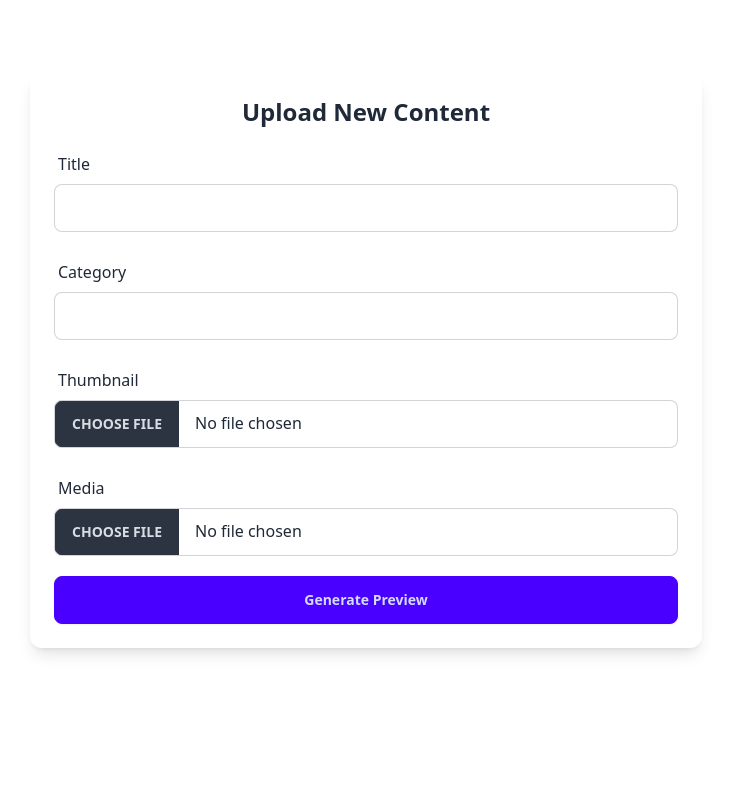
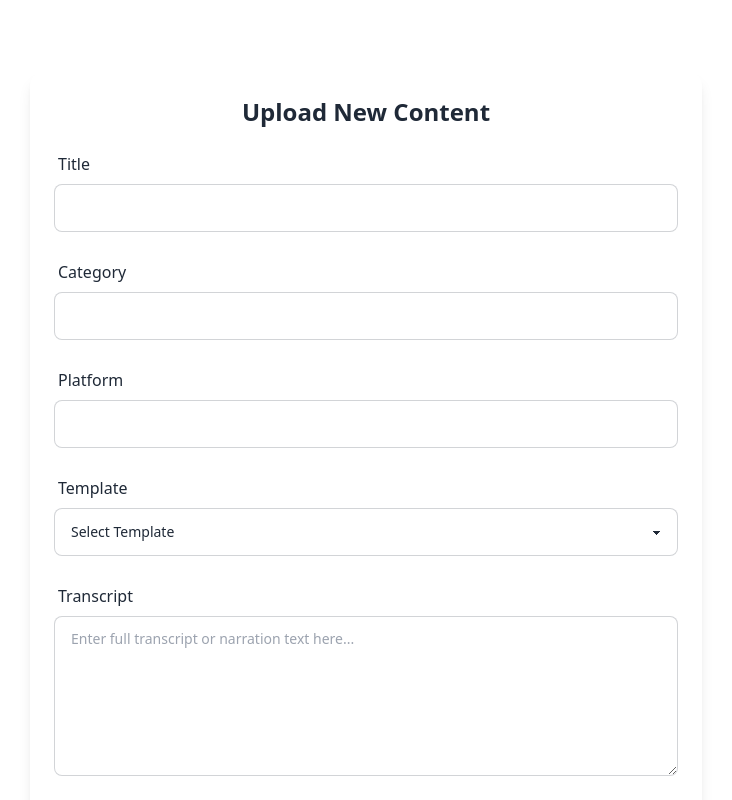
Before and after one commit to synthex2020/tech-bunny-colors, a React (Vite) app: page /socialDir/addContent in a window 1280 px wide. Shown: the top 800 px of the page, without its empty margins (274-1006 px from the left). Built offline with nearby package versions, Linux system fonts and the light colour scheme.

Commit message:
added loading bar

```diff
--- a/package.json
+++ b/package.json
@@ -20,6 +20,7 @@
     "react-dom": "^18.3.1",
     "react-router": "^7.2.0",
     "react-spinners": "^0.16.1",
+    "react-top-loading-bar": "^3.0.2",
     "vite-plugin-svgr": "^4.3.0",
     "yet-another-react-lightbox": "^3.21.7"
   },
--- a/src/components/content_manager/content_managment/AddContent.tsx
+++ b/src/components/content_manager/content_managment/AddContent.tsx
@@ -1,5 +1,6 @@
-import { useState } from "react";
+import { useState, useRef } from "react";
 import { useLocation } from "react-router";
+import LoadingBar, { LoadingBarRef } from "react-top-loading-bar";
 import { uploadImageFilesToSupabase, uploadVideosToSupabase } from "../../../persistence/MediaPersistence";
 import { addContentItem } from "../../../persistence/ContentBankPerisistence";
 import { runContentGeneration } from "../../../persistence/ContentBankPerisistence";
@@ -7,6 +8,9 @@ import { runContentGeneration } from "../../../persistence/ContentBankPerisisten
 interface ContentForm {
     title: string;
     category: string;
+    template: string;
+    platform: string;
+    transcript: string;
     thumbnail: File | null;
     media: File | null;
 }
@@ -15,9 +19,14 @@ export default function UploadContentPage() {
     const location = useLocation();
     const projectId = location.state?.projectId ?? "";
 
+    const ref = useRef<LoadingBarRef>(null);
+
     const [form, setForm] = useState<ContentForm>({
         title: "",
         category: "",
+        template: "",
+        platform: "",
+        transcript: "",
         thumbnail: null,
         media: null,
     });
@@ -37,13 +46,14 @@ export default function UploadContentPage() {
         const newErrors: { [key: string]: string } = {};
         if (!form.title.trim()) newErrors.title = "Title is required.";
         if (!form.category.trim()) newErrors.category = "Category is required.";
-        if (!form.thumbnail) newErrors.thumbnail = "Thumbnail file is required.";
         if (!form.media) newErrors.media = "Media file is required.";
+        if (!form.template) newErrors.template = "A template must be selected";
+        if (!form.transcript) newErrors.transcript = "A transcript is needed for the video";
         setErrors(newErrors);
         return Object.keys(newErrors).length === 0;
     };
 
-    const handleChange = (e: React.ChangeEvent<HTMLInputElement | HTMLSelectElement>) => {
+    const handleChange = (e: React.ChangeEvent<HTMLInputElement | HTMLSelectElement | HTMLTextAreaElement>) => {
         const { name, value, files } = e.target as any;
         if (files) {
             const file = files[0];
@@ -60,11 +70,12 @@ export default function UploadContentPage() {
         if (!validate()) return;
 
         setUploading(true);
+        ref.current?.continuousStart();
         try {
             const query = {
-                transcript: "Preview voiceover from user transcript, this is our first attempt and we are excited", // You can enhance this
-                platform: "instagram",
-                template: "instagram-update",
+                transcript: form.transcript!,
+                platform: form.platform!,
+                template: form.template!,
                 video: form.media!,
             };
 
@@ -72,6 +83,8 @@ export default function UploadContentPage() {
             setGeneratedThumbnail(result.thumbnail_file);
             setGeneratedVideo(result.video_file);
             setShowPreview(true);
+            ref.current?.complete();
+
         } catch (err) {
             console.error("Error generating content preview", err);
             alert("Failed to generate video content.");
@@ -109,10 +122,11 @@ export default function UploadContentPage() {
 
     return (
         <div className="max-w-2xl mx-auto p-6 bg-base-100 shadow-lg rounded-xl mt-10">
+            <LoadingBar color="#f11946" ref={ref} shadow={true} />
             <h2 className="text-2xl font-bold mb-4">Upload New Content</h2>
 
             <form className="space-y-5" onSubmit={handleSubmit}>
-                {/* Form inputs same as before... */}
+                {/* Title */}
                 <div>
                     <label className="label">Title</label>
                     <input
@@ -125,6 +139,7 @@ export default function UploadContentPage() {
                     {errors.title && <p className="text-error text-sm">{errors.title}</p>}
                 </div>
 
+                {/* Category */}
                 <div>
                     <label className="label">Category</label>
                     <input
@@ -134,12 +149,81 @@ export default function UploadContentPage() {
                         onChange={handleChange}
                         className="input input-bordered w-full"
                     />
-                    {errors.category && (
-                        <p className="text-error text-sm">{errors.category}</p>
-                    )}
+                    {errors.category && <p className="text-error text-sm">{errors.category}</p>}
                 </div>
 
-                {/* Thumbnail Preview + Input */}
+                {/* Platform */}
+                <div>
+                    <label className="label">Platform</label>
+                    <input
+                        type="text"
+                        name="platform"
+                        value={form.platform}
+                        onChange={handleChange}
+                        className="input input-bordered w-full"
+                    />
+                    {errors.platform && <p className="text-error text-sm">{errors.platform}</p>}
+                </div>
+
+                {/* Template Dropdown */}
+                <div>
+                    <label className="label">Template</label>
+                    <select name="template" value={form.template} onChange={handleChange} className="select select-bordered w-full">
+                        <option value="">Select Template</option>
+                        <option value="instagram-update">Instagram – Update</option>
+                        <option value="instagram-announcement">Instagram – Announcement</option>
+                        <option value="instagram-introduction">Instagram – Introduction</option>
+                        <option value="instagram-bvc-chapter">Instagram – BVC Chapter</option>
+                        <option value="instagram-bvc-announcement">Instagram – BVC Announcement</option>
+
+                        <option value="tiktok-update">TikTok – Update</option>
+                        <option value="tiktok-announcement">TikTok – Announcement</option>
+                        <option value="tiktok-introduction">TikTok – Introduction</option>
+                        <option value="tiktok-bvc-chapter">TikTok – BVC Chapter</option>
+                        <option value="tiktok-bvc-announcement">TikTok – BVC Announcement</option>
+
+                        <option value="youtube-update">YouTube – Update</option>
+                        <option value="youtube-announcement">YouTube – Announcement</option>
+                        <option value="youtube-introduction">YouTube – Introduction</option>
+                        <option value="youtube-bvc-chapter">YouTube – BVC Chapter</option>
+                        <option value="youtube-bvc-announcement">YouTube – BVC Announcement</option>
+
+                        <option value="linkedin-update">LinkedIn – Update</option>
+                        <option value="linkedin-announcement">LinkedIn – Announcement</option>
+                        <option value="linkedin-introduction">LinkedIn – Introduction</option>
+                        <option value="linkedin-bvc-chapter">LinkedIn – BVC Chapter</option>
+                        <option value="linkedin-bvc-announcement">LinkedIn – BVC Announcement</option>
+
+                        <option value="twitter-update">Twitter – Update</option>
+                        <option value="twitter-announcement">Twitter – Announcement</option>
+                        <option value="twitter-introduction">Twitter – Introduction</option>
+                        <option value="twitter-bvc-chapter">Twitter – BVC Chapter</option>
+                        <option value="twitter-bvc-announcement">Twitter – BVC Announcement</option>
+
+                        <option value="facebook-update">Facebook – Update</option>
+                        <option value="facebook-announcement">Facebook – Announcement</option>
+                        <option value="facebook-introduction">Facebook – Introduction</option>
+                        <option value="facebook-bvc-chapter">Facebook – BVC Chapter</option>
+                        <option value="facebook-bvc-announcement">Facebook – BVC Announcement</option>
+                    </select>
+
+                    {errors.template && <p className="text-error text-sm">{errors.template}</p>}
+                </div>
+
+                {/* Transcript Textarea */}
+                <div>
+                    <label className="label">Transcript</label>
+                    <textarea
+                        name="transcript"
+                        value={form.transcript}
+                        onChange={handleChange}
+                        className="textarea textarea-bordered w-full min-h-[160px]"
+                        placeholder="Enter full transcript or narration text here..."
+                    />
+                    {errors.transcript && <p className="text-error text-sm">{errors.transcript}</p>}
+                </div>
+
+                {/* Thumbnail Upload */}
                 <div>
                     <label className="label">Thumbnail</label>
                     {previewUrls.thumbnail && (
@@ -156,12 +240,10 @@ export default function UploadContentPage() {
                         onChange={handleChange}
                         className="file-input file-input-bordered w-full"
                     />
-                    {errors.thumbnail && (
-                        <p className="text-error text-sm">{errors.thumbnail}</p>
-                    )}
+                    {errors.thumbnail && <p className="text-error text-sm">{errors.thumbnail}</p>}
                 </div>
 
-                {/* Media Preview + Input */}
+                {/* Media Upload */}
                 <div>
                     <label className="label">Media</label>
                     {previewUrls.media && (
@@ -188,17 +270,15 @@ export default function UploadContentPage() {
                         onChange={handleChange}
                         className="file-input file-input-bordered w-full"
                     />
-                    {errors.media && (
-                        <p className="text-error text-sm">{errors.media}</p>
-                    )}
+                    {errors.media && <p className="text-error text-sm">{errors.media}</p>}
                 </div>
-                {/* Your existing input fields go here */}
-                {/* ... */}
 
+                {/* Submit Button */}
                 <button type="submit" className="btn btn-primary w-full" disabled={uploading}>
                     {uploading ? "Processing..." : "Generate Preview"}
                 </button>
             </form>
+
 
             {showPreview && (
                 <div className="mt-8 p-4 border rounded-lg bg-base-200">
```
Also changed, not shown: src/components/content_manager/social_media_directory/AddNewPost.tsx (+11 -6 lines), 1 other file (tests, documents, lock files or other folders).
